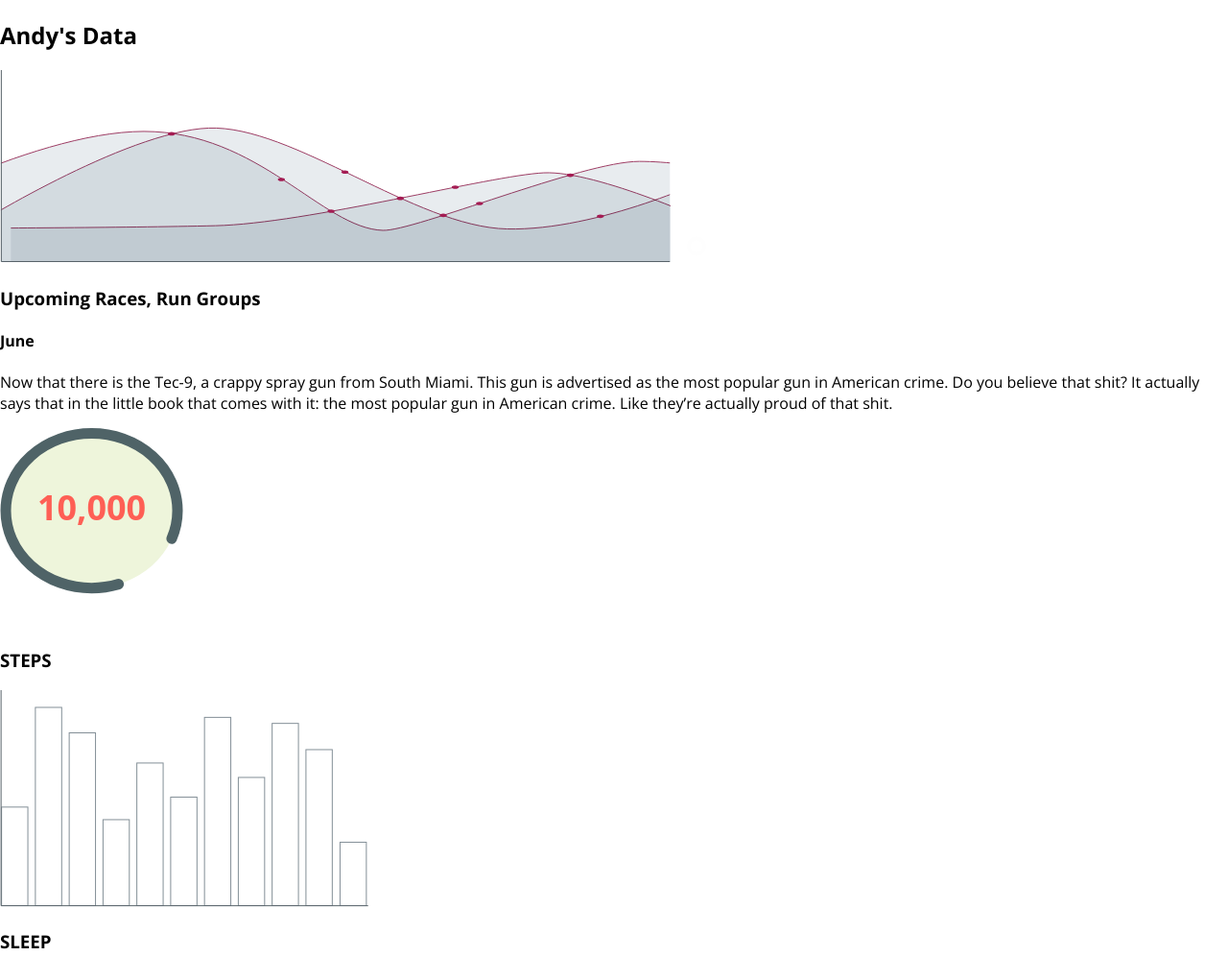
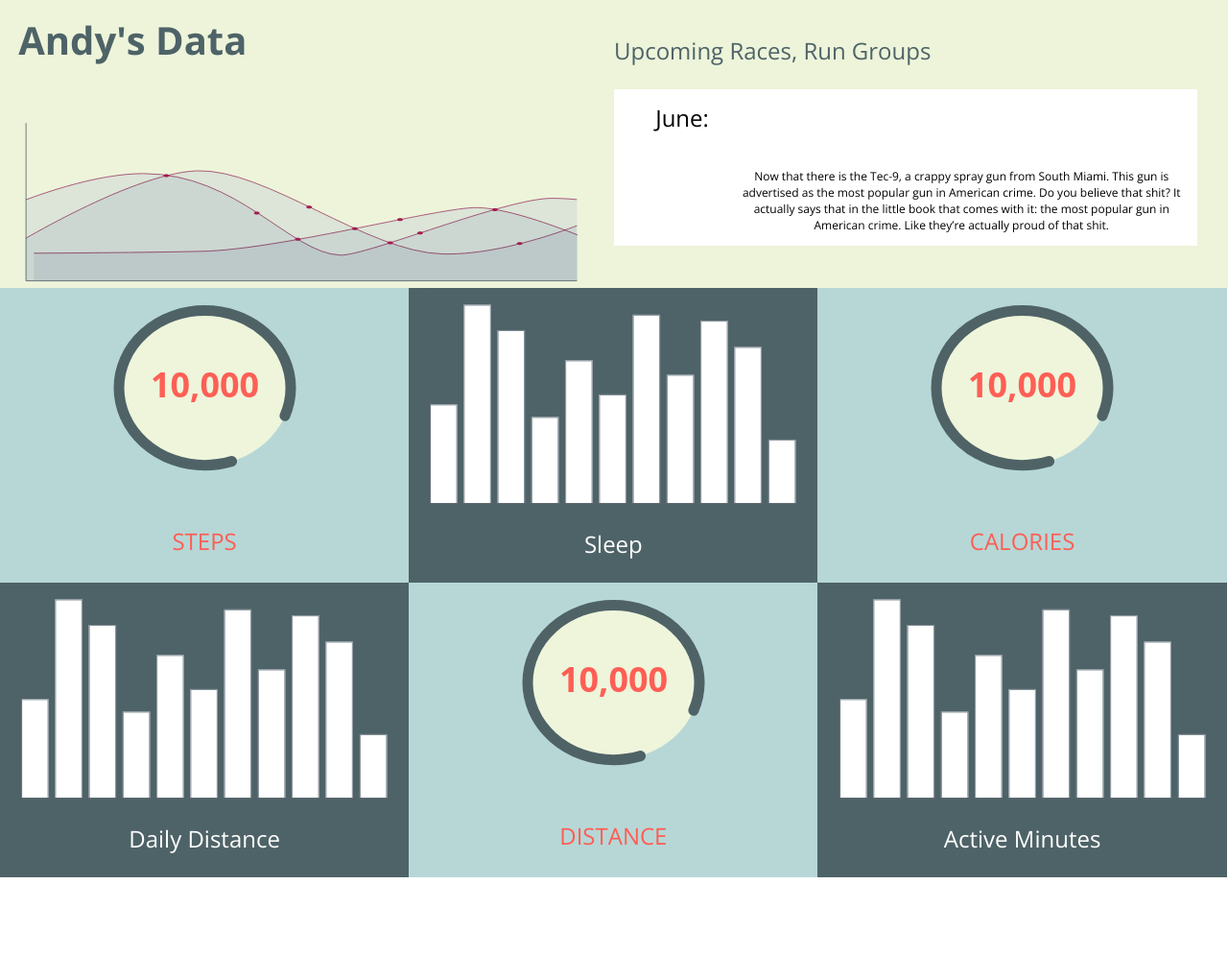
Before and after one commit to lauraturk/UX-UI-project-build, a plain HTML site: page index.html in a window 1280 px wide. Shown: the top 996 px of the page at 96% size. After the commit the page ends 963 px from the top, so only its background shows below. Drawn offline with nearby package versions, Linux system fonts and the light colour scheme.

Commit message:
Got a good jump on desktop layout

```diff
--- a/index.html
+++ b/index.html
@@ -9,14 +9,18 @@
   </head>
   <body>
     <nav class="navbar">
+      <section id='top-section'>
+        <div id='andy-data'>
           <h1 class="main-header">Andy's Data</h1>
           <object type="image/svg+xml" alt="graph of something" class="line-graph" data="./images/line-graph.svg">line graph</object>
           <object type="image/svg+xml" alt="photo icon" class="photo icon" data="./images/photos.svg">line graph</object>
           <object type="image/svg+xml" alt="hamburger icon" class="hamburger icon" data="./images/hamburger-icon.svg">hamburger menu</object>
-      <div>
+        </div>
         <div class="upcoming">
           <h3>Upcoming Races, Run Groups</h2>
-          <h4>June</h4>
+          <div id='upcoming-summary'>
+            <div id='monthly-summary'>
+              <p id='month'>June:</p>
               <article>
                 Now that there is the Tec-9, a crappy spray gun from South Miami.
                 This gun is advertised as the most popular gun in American crime.
@@ -26,31 +30,33 @@
               </article>
             </div>
           </div>
+        </div>
+      </section
     </nav>
     <main class="graph-section">
       <section class="graph circle">
         <object type="image/svg+xml" class="graph-svg" alt="circle graph of steps in relation to goals" data="./images/circle-graph.svg">graph</object>
-        <h3 class="graph-label">STEPS</h3>
+        <h3 class="circle-graph-label graph-label">STEPS</h3>
       </section>
       <section class="graph bar">
         <object type="image/svg+xml" class="graph-svg" alt="bar graph of sleep patterns" data="./images/bar-graph.svg">graph</object>
-        <h3 class="graph-label">SLEEP</h3>
+        <h3 class="bar-graph-label graph-label">Sleep</h3>
       </section>
       <section class="graph circle hidden">
         <object type="image/svg+xml" class="graph-svg" alt="circle graph of steps in relation to goals" data="./images/circle-graph.svg">graph</object>
-        <h3 class="graph-label">CALORIES</h3>
+        <h3 class="circle-graph-label graph-label">CALORIES</h3>
       </section>
       <section class="graph bar">
         <object type="image/svg+xml" class="graph-svg" alt="bar graph of sleep patterns" data="./images/bar-graph.svg">graph</object>
-        <h3 class="graph-label">DAILY DISTANCE</h3>
+        <h3 class="bar-graph-label graph-label">Daily Distance</h3>
       </section>
       <section class="graph circle">
         <object type="image/svg+xml" class="graph-svg" alt="circle graph of steps in relation to goals" data="./images/circle-graph.svg">graph</object>
-        <h3 class="graph-label">DISTANCE</h3>
+        <h3 class="circle-graph-label graph-label">DISTANCE</h3>
       </section>
       <section class="graph bar">
         <object type="image/svg+xml" class="graph-svg" alt="bar graph of sleep patterns" data="./images/bar-graph.svg">graph</object>
-        <h3 class="graph-label">ACTIVE MINUTES</h3>
+        <h3 class="bar-graph-label graph-label">Active Minutes</h3>
       </section>
     </main>
     <nav class="bottom-navbar">
--- a/styles.css
+++ b/styles.css
@@ -11,6 +11,101 @@ body {
 .icon svg:hover {
   fill: #FE5F55;
 }
+
+#top-section {
+  display: flex;
+  background: #EDF4DA;
+  height: 300px;
+  align-items: center;
+  justify-content: space-around;
+}
+
+#andy-data,
+.upcoming {
+  width: 50%
+}
+
+.photo,
+.hamburger,
+.home {
+  display: none;
+}
+
+.line-graph {
+  width: 45vw;
+  height: 220px;
+  margin-left: 4%;
+}
+
+h1 {
+  margin-left: 3%;
+  color: #4E6367;
+  font-size: 2.5em;
+  margin-bottom: 5%;
+  margin-top: 0:
+}
+
+h3 {
+  color: #4E6367;
+  font-size: 1.5em;
+  font-weight: 400;
+}
+
+#upcoming-summary {
+  background: #FFFFFF;
+  width: 95%;
+  padding: 2%;
+  margin-bottom: 5%;
+}
+
+#monthly-summary {
+  display: flex;
+  justify-content: center;
+}
+
+#month {
+  width: 20%;
+  text-align: center;
+  margin: 0;
+  font-size: 1.5em;
+}
+
+article {
+  width: 80%;
+  font-size: 12px;
+  text-align: center;
+  padding-top: 12%;
+}
+
+main {
+  display: flex;
+  flex-wrap: wrap;
+}
+
+.graph {
+  width: 33.3%;
+  display: flex;
+  flex-direction: column;
+  justify-content: center;
+  align-items: center;
+}
+
+.bar {
+  background: #4E6367;
+}
+
+.bar-graph-label {
+    color: #FFFFFF;
+}
+
+.circle {
+  background: #B7D7D7;
+}
+
+.circle-graph-label {
+  color: #FD5E54;
+}
+
 
 @media (max-width: 500px) {
  .navbar {
```
Lines whose indentation alone changed are shown as unchanged.
